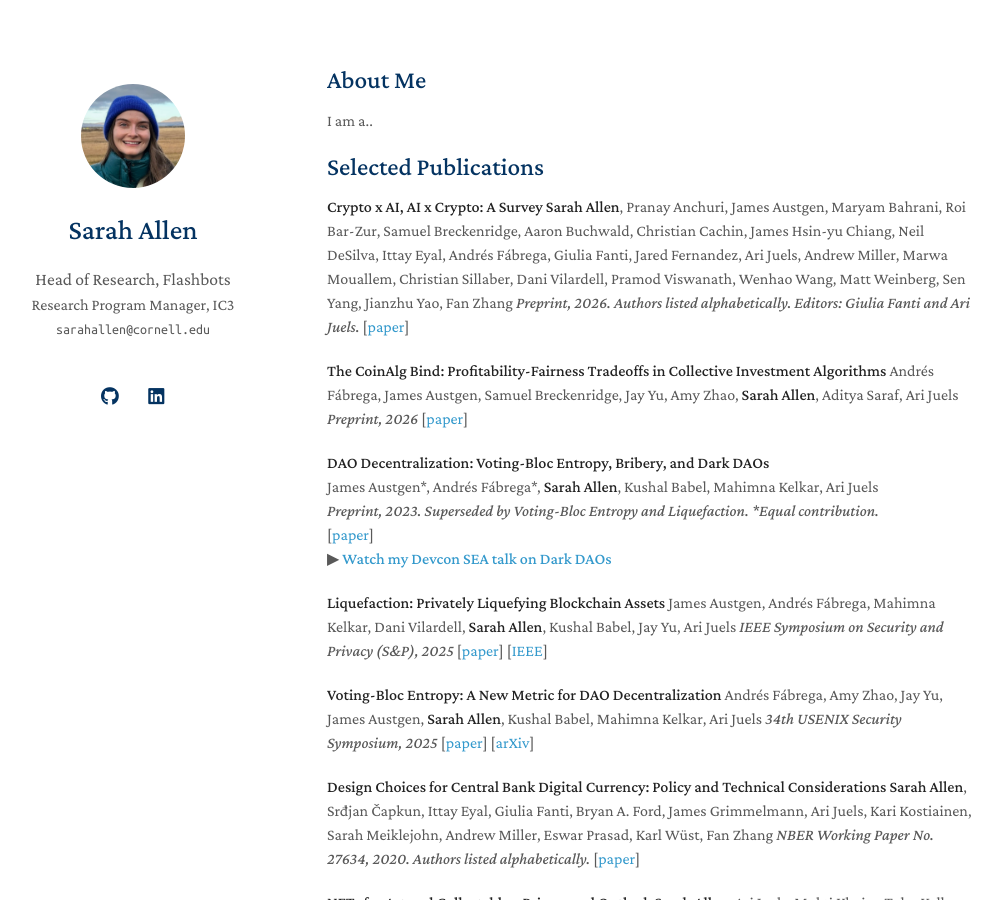
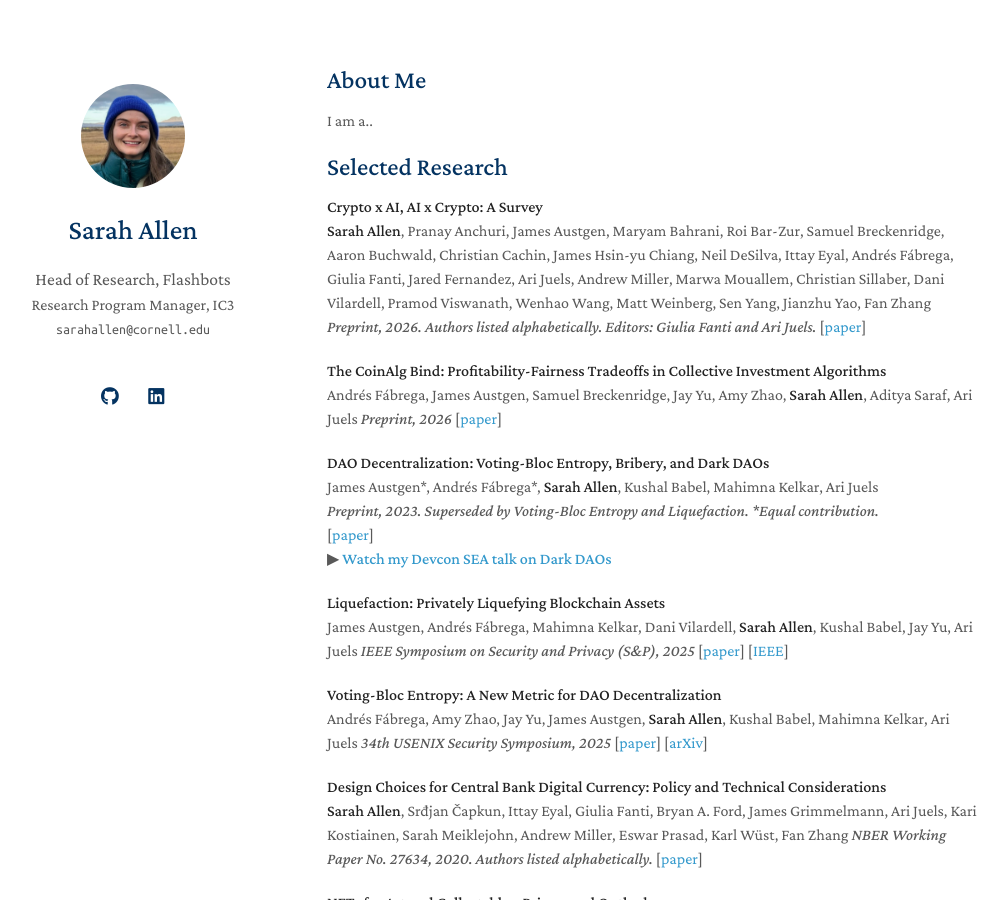
Before and after one commit to Bandeirainveste/bandeirainveste.github.io, a Jekyll site: the page built from index.md, in a window 1280 px wide and 900 px high. Shown: the whole window, without its empty margins (143-1150 px from the left). Built offline with Jekyll 4.4.1, drawn with Linux system fonts in a browser that asks for light colours; a style sheet for code colours, icons or effects is not loaded; our own code applies the rules of GitHub Pages for plain Markdown files.

Commit message:
Update index.md

```diff
--- a/index.md
+++ b/index.md
@@ -6,14 +6,14 @@ layout: homepage
 
 I am a..
 
-## Selected Publications
+## Selected Research
 
-**Crypto x AI, AI x Crypto: A Survey**
+**Crypto x AI, AI x Crypto: A Survey**<br>
 **Sarah Allen**, Pranay Anchuri, James Austgen, Maryam Bahrani, Roi Bar-Zur, Samuel Breckenridge, Aaron Buchwald, Christian Cachin, James Hsin-yu Chiang, Neil DeSilva, Ittay Eyal, Andrés Fábrega, Giulia Fanti, Jared Fernandez, Ari Juels, Andrew Miller, Marwa Mouallem, Christian Sillaber, Dani Vilardell, Pramod Viswanath, Wenhao Wang, Matt Weinberg, Sen Yang, Jianzhu Yao, Fan Zhang
 *Preprint, 2026. Authors listed alphabetically. Editors: Giulia Fanti and Ari Juels.*
 [[paper](https://arxiv.org/abs/2606.13892)]
 
-**The CoinAlg Bind: Profitability-Fairness Tradeoffs in Collective Investment Algorithms**
+**The CoinAlg Bind: Profitability-Fairness Tradeoffs in Collective Investment Algorithms**<br>
 Andrés Fábrega, James Austgen, Samuel Breckenridge, Jay Yu, Amy Zhao, **Sarah Allen**, Aditya Saraf, Ari Juels
 *Preprint, 2026*
 [[paper](https://arxiv.org/abs/2601.00523)]
@@ -24,27 +24,27 @@ James Austgen\*, Andrés Fábrega\*, **Sarah Allen**, Kushal Babel, Mahimna Kelk
 [[paper](https://arxiv.org/abs/2311.03530)]<br>
 ▶ **[Watch my Devcon SEA talk on Dark DAOs](https://www.youtube.com/watch?v=dC3pIbvEte0)**
 
-**Liquefaction: Privately Liquefying Blockchain Assets**
+**Liquefaction: Privately Liquefying Blockchain Assets**<br>
 James Austgen, Andrés Fábrega, Mahimna Kelkar, Dani Vilardell, **Sarah Allen**, Kushal Babel, Jay Yu, Ari Juels
 *IEEE Symposium on Security and Privacy (S&P), 2025*
 [[paper](https://arxiv.org/abs/2412.02634)] [[IEEE](https://ieeexplore.ieee.org/document/11023306/)]
 
-**Voting-Bloc Entropy: A New Metric for DAO Decentralization**
+**Voting-Bloc Entropy: A New Metric for DAO Decentralization**<br>
 Andrés Fábrega, Amy Zhao, Jay Yu, James Austgen, **Sarah Allen**, Kushal Babel, Mahimna Kelkar, Ari Juels
 *34th USENIX Security Symposium, 2025*
 [[paper](https://www.usenix.org/conference/usenixsecurity25/presentation/fabrega-entropy)] [[arXiv](https://arxiv.org/abs/2509.22620)]
 
-**Design Choices for Central Bank Digital Currency: Policy and Technical Considerations**
+**Design Choices for Central Bank Digital Currency: Policy and Technical Considerations**<br>
 **Sarah Allen**, Srđjan Čapkun, Ittay Eyal, Giulia Fanti, Bryan A. Ford, James Grimmelmann, Ari Juels, Kari Kostiainen, Sarah Meiklejohn, Andrew Miller, Eswar Prasad, Karl Wüst, Fan Zhang
 *NBER Working Paper No. 27634, 2020. Authors listed alphabetically.*
 [[paper](https://www.nber.org/papers/w27634)]
 
-**NFTs for Art and Collectables: Primer and Outlook**
+**NFTs for Art and Collectables: Primer and Outlook**<br>
 **Sarah Allen**, Ari Juels, Mukti Khaire, Tyler Kell, Siddhant Shrivastava
 *Preprint, 2022*
 [[paper](https://osf.io/preprints/socarxiv/gwzd7)]
 
-**Forsage: Anatomy of a Smart-Contract Pyramid Scheme**
+**Forsage: Anatomy of a Smart-Contract Pyramid Scheme**<br>
 Tyler Kell, Haaroon Yousaf, **Sarah Allen**, Sarah Meiklejohn, Ari Juels
 *Financial Cryptography and Data Security (FC), 2023*
 [[paper](https://arxiv.org/abs/2105.04380)] [[Springer](https://link.springer.com/chapter/10.1007/978-3-031-47751-5_14)]
```
